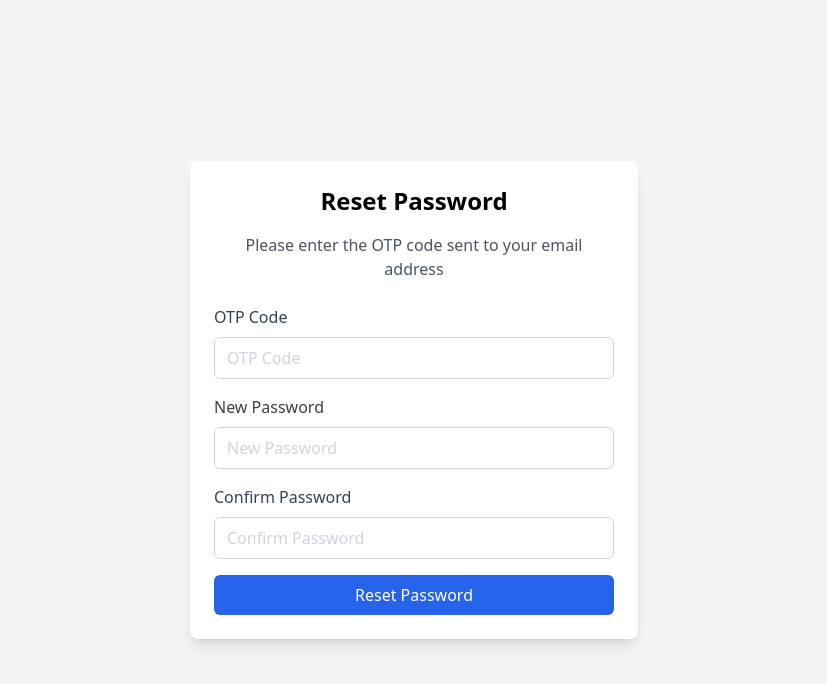
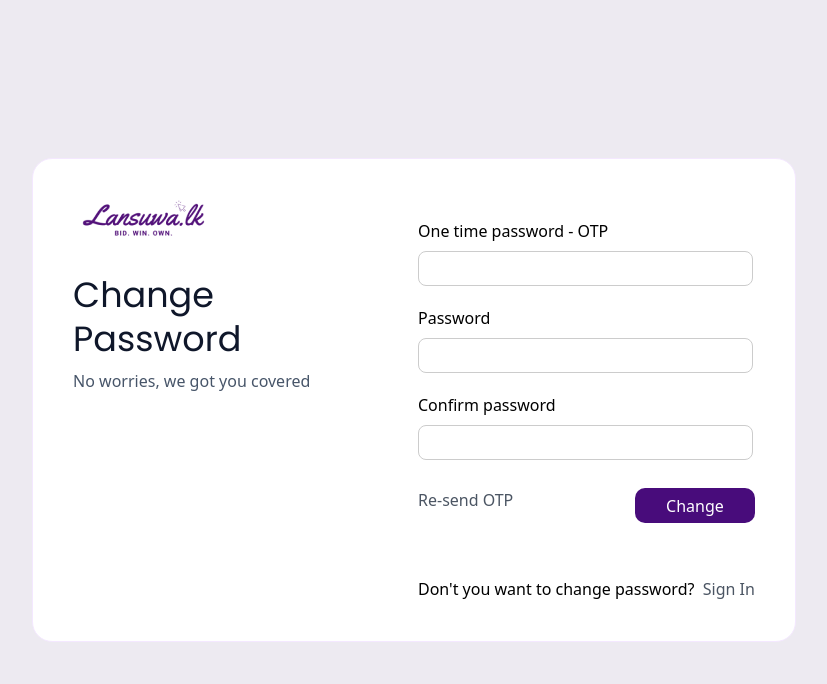
Before and after one commit to Dewmini-Mandis/auction-management-system-frontend, a React (Vite) app in the folder ams-frontend/: page /reset-password in a window 1280 px wide. Shown: the top 684 px of the page, without its empty margins (226-1053 px from the left). Built offline with nearby package versions, Linux system fonts and the light colour scheme.

Commit message:
Update user authentication

```diff
--- a/ams-frontend/src/pages/Auth/ForgotPassword/ForgotPassword.jsx
+++ b/ams-frontend/src/pages/Auth/ForgotPassword/ForgotPassword.jsx
@@ -1,12 +1,11 @@
-// page for forgot password
-// get the email from the user and send a request to the backend
-// then redirect to the reset password page with the email
-
 import React, { useState } from 'react';
 import { toast } from 'sonner';
 import { useNavigate } from 'react-router-dom';
 import axiosInstance from '../../../utils/axiosInstance';
 import Loading from '../../../components/Loading/Loading';
+
+import logo from "../../../assets/images/logos/logo.png";
+
 
 const ForgotPassword = () => {
     const [email, setEmail] = useState('');
@@ -34,46 +33,54 @@ const ForgotPassword = () => {
         } catch (error) {
             console.error("Forgot password failed:", error);
             // Show an error toast
-            toast.error('Forgot password failed!');
+            toast.error(error.response.data);
             setLoading(false);
         }
 
     };
 
     return (
+
         <React.Fragment>
+
             {loading && (
                 <Loading />
             )}
-            <div className="container mx-auto mt-10">
-                <div className="w-96 mx-auto bg-white shadow-md rounded px-8 pt-6 pb-8 mb-4">
-                    <h1 className="text-2xl font-bold text-center mb-4">Forgot Password</h1>
+
+            <div className="flex items-center justify-center h-screen bg-[#FFFFFF] sm:bg-[#edeaf1]">
+
+                <div className="grid md:grid-cols-2 gap-2 bg-[#FFFFFF] p-10 sm:border-[1px] sm:border-[#f4e8ff] md:rounded-[20px]">
+
+                    <div className='mb-[20px]'>
+                        <img src={logo} alt="svad" />
+                        <h1 className="text-3xl font-bold text-slate-900 font-light mt-10 text-[35px]" style={{ fontFamily: 'Poppins, sans-serif' }}>Forgot </h1>
+                        <h1 className="text-3xl font-bold text-slate-900 font-light mt-2 text-[35px]" style={{ fontFamily: 'Poppins, sans-serif' }}>Password</h1>
+                        {/* welcome message */}
+                        <p className="text-slate-600 mt-3 w-[300]">No worries, we got you covered</p>
+                    </div>
+
                     <form onSubmit={handleForgotPassword}>
-                        <div className="mb-4">
-                            <label className="block text-gray-700 text-sm font-bold mb-2" htmlFor="email">
-                                Email
-                            </label>
-                            <input
-                                className="shadow appearance-none border rounded w-full py-2 px-3 text-gray-700 leading-tight focus:outline-none focus:shadow-outline"
-                                id="email"
-                                type="email"
-                                placeholder="Email"
-                                value={email}
-                                onChange={(e) => setEmail(e.target.value)}
-                            />
+
+                        <div className="pt-5">
+                            <div htmlFor="">Email</div>
+                            <input type="email" required className="w-[335px] h-[35px] p-2 mt-2 border-[1px] border-[#cccccc] rounded-[8px]" onChange={(e) => setEmail(e.target.value)} />
                         </div>
-                        <div className="flex items-center justify-between">
-                            <button
-                                className="bg-blue-500 hover:bg-blue-700 text-white font-bold py-2 px-4 rounded focus:outline-none focus:shadow-outline"
-                                type="submit"
-                            >
-                                Submit
-                            </button>
+
+                        <div className="pt-5 mt-2">
+                            <button type="submit" className="w-[120px] h-[35px] leading-[0px] float-end p-2 bg-[#480C7B] text-white rounded-[10px]" >Next</button>
                         </div>
+
+                        <div className="pt-[60px]">
+                            <p>Do you remember the password? &nbsp;<a href="/signin" className="text-[#4B5563] hover:underline">Sign In</a></p>
+                        </div>
+
                     </form>
+
                 </div>
+
             </div>
         </React.Fragment>
+
     );
 };
 
--- a/ams-frontend/src/pages/Auth/ResetPassword/ResetPassword.jsx
+++ b/ams-frontend/src/pages/Auth/ResetPassword/ResetPassword.jsx
@@ -1,29 +1,22 @@
-// page for reset password
-// get the email from the location state and send a request to the backend
-// request formate to the backend
-// {
-//     "email": "user@example.com",
-//     "newPassword": "RG%Wf PnSd)c\"'",
-//     "confirmPassword": "r<i@+4%Q",
-//     "otpCode": "string"
-//   }
-
 import React, { useState } from 'react';
 import { useLocation, useNavigate } from 'react-router-dom';
 import { toast } from 'sonner';
 import axiosInstance from '../../../utils/axiosInstance';
 import Loading from '../../../components/Loading/Loading';
+import logo from "../../../assets/images/logos/logo.png";
+
 
 const ResetPassword = () => {
     const navigate = useNavigate();
     const location = useLocation();
     const [loading, setLoading] = useState(false);
     const [otpCode, setOtpCode] = useState('');
-    const [email, setEmail] = useState(location.state?.email || '');
+    const email = location.state?.email || '';
     const [newPassword, setNewPassword] = useState('');
     const [confirmPassword, setConfirmPassword] = useState('');
 
     const handleResetPassword = async () => {
+        event.preventDefault()
         setLoading(true);
         try {
             const response = await axiosInstance.post('/api/Auth/ResetPassword', {
@@ -43,65 +36,76 @@ const ResetPassword = () => {
         setLoading(false);
     };
 
+
+    // re send otp code
+    const handleResend = async () => {
+        setLoading(true);
+        try {
+            const response = await axiosInstance.post('/api/Auth/ReGenerateOtp', {
+                email,
+            });
+            if (response.status === 200) {
+                toast.success('Resend OTP successfully');
+            }
+        } catch (error) {
+            toast.error(error);
+
+        }
+        setLoading(false);
+    }
+
+
     return (
-        <div className="flex items-center justify-center min-h-screen bg-gray-100">
-            <div className="w-full max-w-md bg-white shadow-lg rounded-lg p-6">
-                <h3 className="text-2xl font-semibold text-center mb-4">Reset Password</h3>
-                <p className="text-center text-gray-600 mb-6">
-                    Please enter the OTP code sent to your email address
-                </p>
-                <div className="mb-4">
-                    <label htmlFor="otpCode" className="block text-gray-700 font-medium mb-2">
-                        OTP Code
-                    </label>
-                    <input
-                        type="text"
-                        id="otpCode"
-                        name="otpCode"
-                        value={otpCode}
-                        onChange={(e) => setOtpCode(e.target.value)}
-                        placeholder="OTP Code"
-                        className="w-full px-3 py-2 placeholder-gray-300 border border-gray-300 rounded-md focus:outline-none focus:ring focus:ring-indigo-100 focus:border-indigo-300 focus:ring-opacity-75"
-                    />
+        <React.Fragment>
+
+            {loading && (
+                <Loading />
+            )}
+
+            <div className="flex items-center justify-center h-screen bg-[#FFFFFF] sm:bg-[#edeaf1]">
+
+                <div className="grid md:grid-cols-2 gap-2 bg-[#FFFFFF] p-10 sm:border-[1px] sm:border-[#f4e8ff] md:rounded-[20px]">
+
+                    <div className='mb-[20px]'>
+                        <img src={logo} alt="svad" />
+                        <h1 className="text-3xl font-bold text-slate-900 font-light mt-10 text-[35px]" style={{ fontFamily: 'Poppins, sans-serif' }}>Change</h1>
+                        <h1 className="text-3xl font-bold text-slate-900 font-light mt-2 text-[35px]" style={{ fontFamily: 'Poppins, sans-serif' }}>Password</h1>
+                        {/* welcome message */}
+                        <p className="text-slate-600 mt-3">No worries, we got you covered</p>
+                    </div>
+
+                    <form onSubmit={handleResetPassword}>
+
+                        <div className="pt-5">
+                            <div htmlFor="">One time password - OTP</div>
+                            <input type="text" required className="w-[335px] h-[35px] p-2 mt-2 border-[1px] border-[#cccccc] rounded-[8px]" onChange={(e) => setOtpCode(e.target.value)} />
+                        </div>
+
+                        <div className="pt-5">
+                            <div htmlFor="">Password</div>
+                            <input type="password" required className="w-[335px] h-[35px] p-2 mt-2 border-[1px] border-[#cccccc] rounded-[8px]" onChange={(e) => setNewPassword(e.target.value)} />
+                        </div>
+
+                        <div className="pt-5">
+                            <div htmlFor="">Confirm password</div>
+                            <input type="password" required className="w-[335px] h-[35px] p-2 mt-2 border-[1px] border-[#cccccc] rounded-[8px]" onChange={(e) => setConfirmPassword(e.target.value)} />
+                        </div>
+
+                        <div className="pt-5 mt-2">
+                            <a href="" className="text-[#4B5563] hover:underline" onClick={handleResend}>Re-send OTP</a>
+                            <button type="submit" required className="w-[120px] h-[35px] leading-[18px] float-end p-2 bg-[#480C7B] text-white rounded-[10px]">Change</button>
+                        </div>
+
+                        <div className="pt-[65px]">
+                            <p>Don't you want to change password? &nbsp;<a href="/signin" className="text-[#4B5563] hover:underline">Sign In</a></p>
+                        </div>
+
+                    </form>
+
                 </div>
-                <div className="mb-4">
-                    <label htmlFor="newPassword" className="block text-gray-700 font-medium mb-2">
-                        New Password
-                    </label>
-                    <input
-                        type="password"
-                        id="newPassword"
-                        name="newPassword"
-                        value={newPassword}
-                        onChange={(e) => setNewPassword(e.target.value)}
-                        placeholder="New Password"
-                        className="w-full px-3 py-2 placeholder-gray-300 border border-gray-300 rounded-md focus:outline-none focus:ring focus:ring-indigo-100 focus:border-indigo-300 focus:ring-opacity-75"
-                    />
-                </div>
-                <div className="mb-4">
-                    <label htmlFor="confirmPassword" className="block text-gray-700 font-medium mb-2">
-                        Confirm Password
-                    </label>
-                    <input
-                        type="password"
-                        id="confirmPassword"
-                        name="confirmPassword"
-                        value={confirmPassword}
-                        onChange={(e) => setConfirmPassword(e.target.value)}
-                        placeholder="Confirm Password"
-                        className="w-full px-3 py-2 placeholder-gray-300 border border-gray-300 rounded-md focus:outline-none focus:ring focus:ring-indigo-100 focus:border-indigo-300 focus:ring-opacity-75"
-                    />
-                </div>
-                <button
-                    type="button"
-                    onClick={handleResetPassword}
-                    disabled={loading}
-                    className="w-full py-2 px-4 bg-blue-600 text-white rounded-md hover:bg-blue-700 focus:outline-none disabled:opacity-50"
-                >
-                    {loading ? <Loading /> : 'Reset Password'}
-                </button>
+
             </div>
-        </div>
+        </React.Fragment>
     );
 }
 
--- a/ams-frontend/src/pages/Auth/SignIn/SignInPage.jsx
+++ b/ams-frontend/src/pages/Auth/SignIn/SignInPage.jsx
@@ -46,7 +46,7 @@ const SignInPage = () => {
     } catch (error) {
       console.error("Login failed:", error);
       // Show an error toast
-      toast.error('Login failed!');
+      toast.error(error.response.data);
       setLoading(false);
     }
 
@@ -60,7 +60,7 @@ const SignInPage = () => {
         <Loading />
       )}
 
-      <div className="flex items-center justify-center h-screen bg-[#FDFAFF] sm:bg-[#edeaf1]">
+      <div className="flex items-center justify-center h-screen bg-[#FFFFFF] sm:bg-[#edeaf1]">
 
         <div className="grid md:grid-cols-2 gap-10 bg-[#FFFFFF] p-10 sm:border-[1px] sm:border-[#f4e8ff] md:rounded-[20px]">
 
@@ -90,7 +90,7 @@ const SignInPage = () => {
 
             <div className="pt-5 mt-2">
               <a href="/forgot-password" className="text-[#4B5563] hover:underline">Forgot Password?</a>
-              <button type="submit" required className="w-[120px] h-[35px] leading-[18px] float-end p-2 bg-[#480C7B] text-white rounded-[10px]">Sign In</button>
+              <button type="submit" className="w-[120px] h-[35px] leading-[18px] float-end p-2 bg-[#480C7B] text-white rounded-[10px]">Sign In</button>
             </div>
 
             <div className="pt-[60px]">
--- a/ams-frontend/src/utils/axiosInstance.js
+++ b/ams-frontend/src/utils/axiosInstance.js
@@ -22,6 +22,9 @@ axiosInstance.interceptors.response.use(
   (response) => response,
   (error) => {
     if (error.response && error.response.status === 401) {
+
+      if (error.response.data !== 'Invalid credentials or user not verified.') {
+
         // Clear the token and store the intended URL
         localStorage.removeItem('token');
         const currentPath = window.location.pathname;
@@ -30,6 +33,7 @@ axiosInstance.interceptors.response.use(
         // Redirect to the login page
         window.location.href = '/signin';
       }
+    }
 
     return Promise.reject(error);
   }
```
Also changed, not shown: ams-frontend/src/pages/Auth/EmailVerification/EmailVerification.jsx (+6 -5 lines), ams-frontend/src/pages/Auth/SignUp/SignUpPage.jsx (+1 -13 lines). Lines whose indentation alone changed are shown as unchanged.
